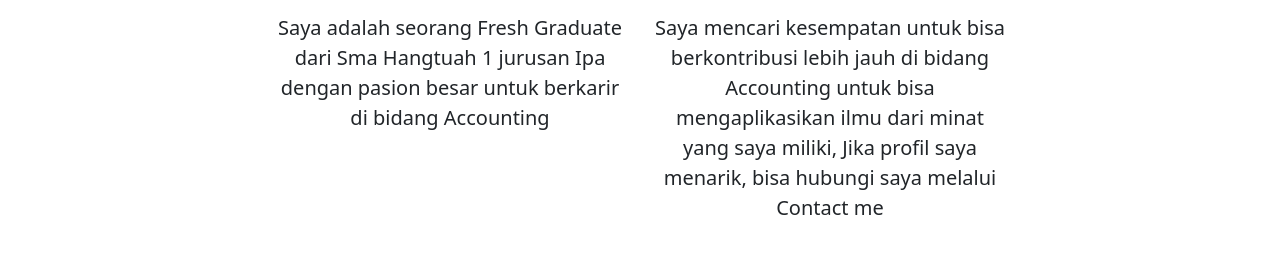
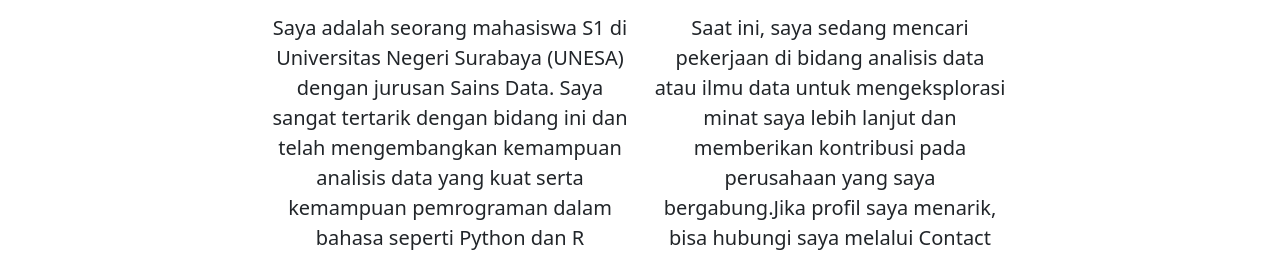
Before and after one commit to rizkyyanuark/rizkyyanuark.github.io, a plain HTML site: page index.html in a window 1280 px wide. Shown: the part 697-952 px from the top of the page. Drawn offline with nearby package versions, Linux system fonts and the light colour scheme.

Commit message:
ubah about me

```diff
--- a/index.html
+++ b/index.html
@@ -78,10 +78,10 @@
         </div>
         <div class="row justify-content-center fs-5 text-center">
           <div class="col-md-4" data-aos="fade-right" data-aos-offset="230" data-aos-duration="1300">
-            <p>Saya adalah seorang Fresh Graduate dari Sma Hangtuah 1 jurusan Ipa dengan pasion besar untuk berkarir di bidang Accounting</p>
+            <p>Saya adalah seorang mahasiswa S1 di Universitas Negeri Surabaya (UNESA) dengan jurusan Sains Data. Saya sangat tertarik dengan bidang ini dan telah mengembangkan kemampuan analisis data yang kuat serta kemampuan pemrograman dalam bahasa seperti Python dan R</p>
           </div>
           <div class="col-md-4" data-aos="fade-left" data-aos-offset="230" data-aos-duration="1500" data-aos-delay="200">
-            <p>Saya mencari kesempatan untuk bisa berkontribusi lebih jauh di bidang Accounting untuk bisa mengaplikasikan ilmu dari minat yang saya miliki, Jika profil saya menarik, bisa hubungi saya melalui Contact me</p>
+            <p>Saat ini, saya sedang mencari pekerjaan di bidang analisis data atau ilmu data untuk mengeksplorasi minat saya lebih lanjut dan memberikan kontribusi pada perusahaan yang saya bergabung.Jika profil saya menarik, bisa hubungi saya melalui Contact me</p>
           </div>
         </div>
       </div>
```
